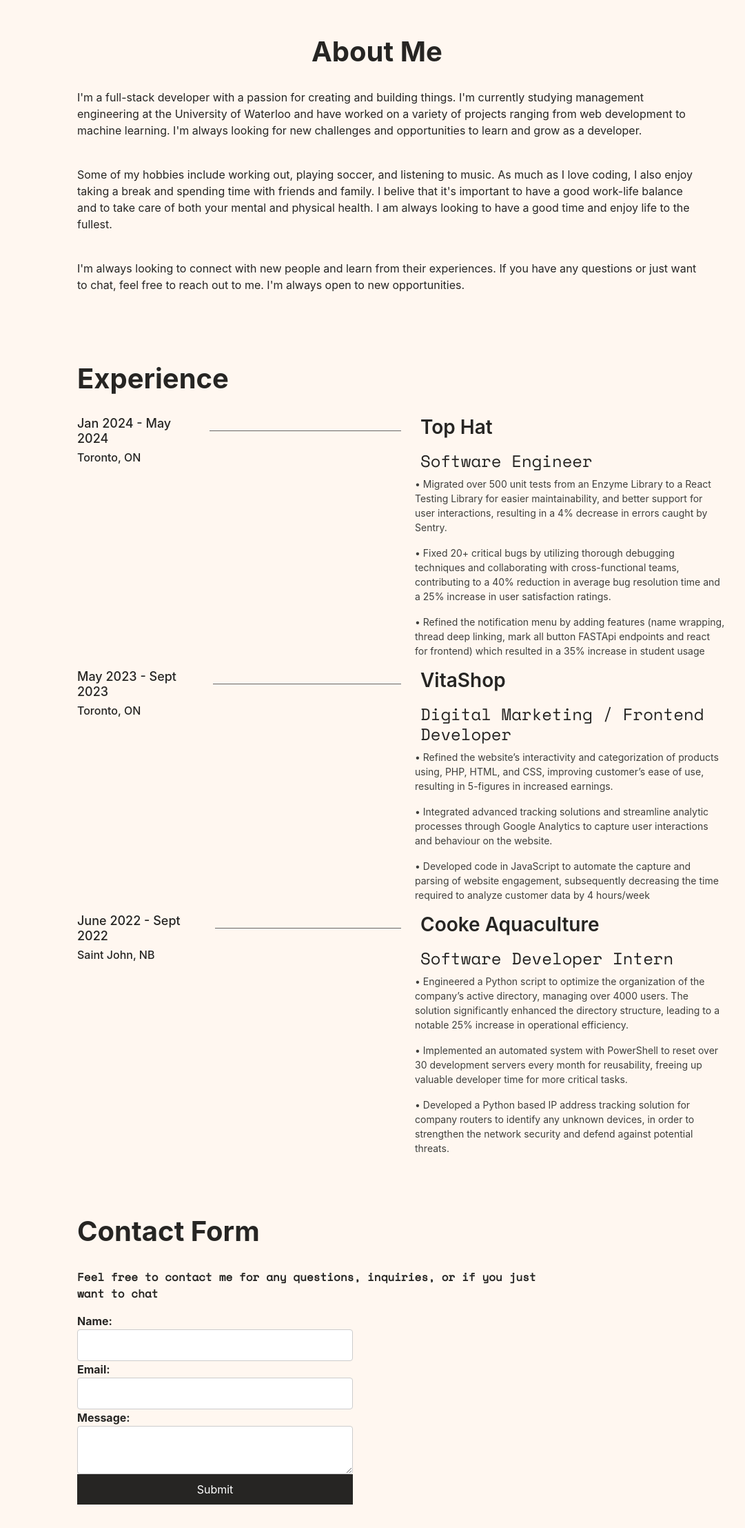
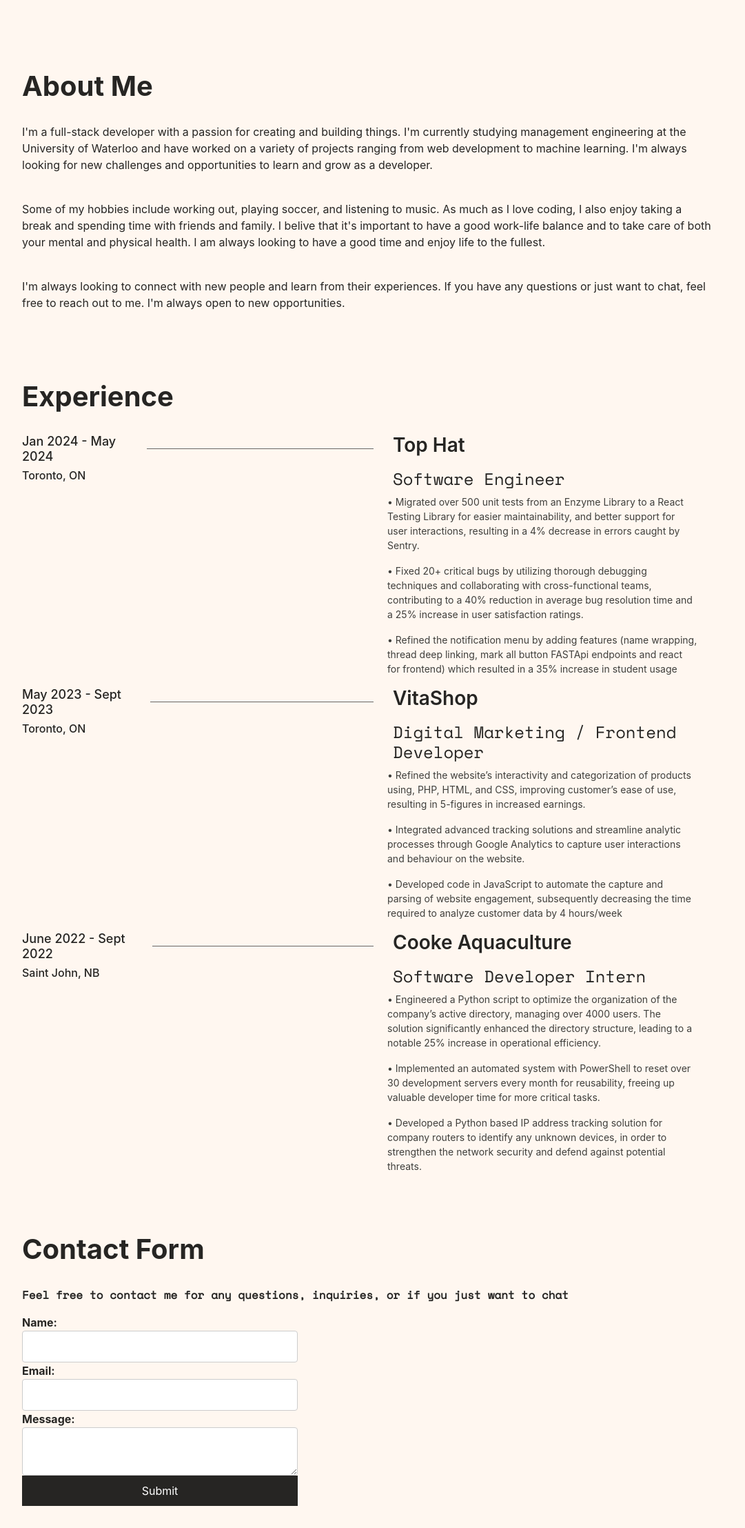
Before and after one commit to Kim-Yoonhyok/yoonkim, a React (Vite) app in the folder my-website/: page / in a window 1280 px wide. Shown: the part 933-3148 px from the top of the page at 69% size, without its empty margins (188-1269 px from the left). Built offline with nearby package versions, Linux system fonts and the light colour scheme; a web font is replaced by a local one.

Commit message:
visual updates

```diff
--- a/my-website/src/Components/About/AboutStyles.css
+++ b/my-website/src/Components/About/AboutStyles.css
@@ -1,13 +1,11 @@
 .about {
-    margin-left: 300px;
-    margin-top: 100px;
-    width: 900px;
+    margin: 150px 220px;
+    width: 1000px;
     font-weight: lighter;
     margin-bottom: 100px;
 }
 
 .about > h1 {
-    margin-left: 340px;
     margin-bottom: 30px;
     font-weight: bold;
 }
--- a/my-website/src/Components/Contact/ContactStyles.css
+++ b/my-website/src/Components/Contact/ContactStyles.css
@@ -1,5 +1,5 @@
 .contact {
-    margin: 70px 300px;
+    margin: 70px 220px;
 }
 
 .contact > p {
--- a/my-website/src/Components/Experience/ExperienceStyles.css
+++ b/my-website/src/Components/Experience/ExperienceStyles.css
@@ -1,7 +1,7 @@
 .experience {
     position: relative;
     display: flex;
-    margin-left: 300px;
+    margin-left: 220px;
     flex-direction: column;
 }
 
@@ -37,7 +37,7 @@
     content: "";
     display: inline-block;
     height: 1px;
-    width: 300px;
+    width: 380px;
     background-color: #676767;
     margin-left: 20px;
     margin-right: 20px;
```
